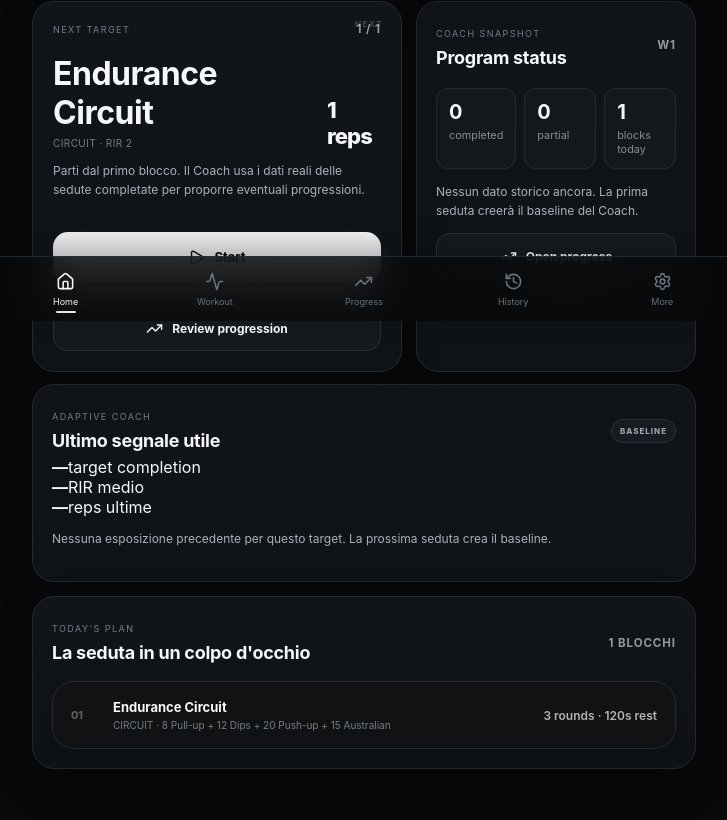
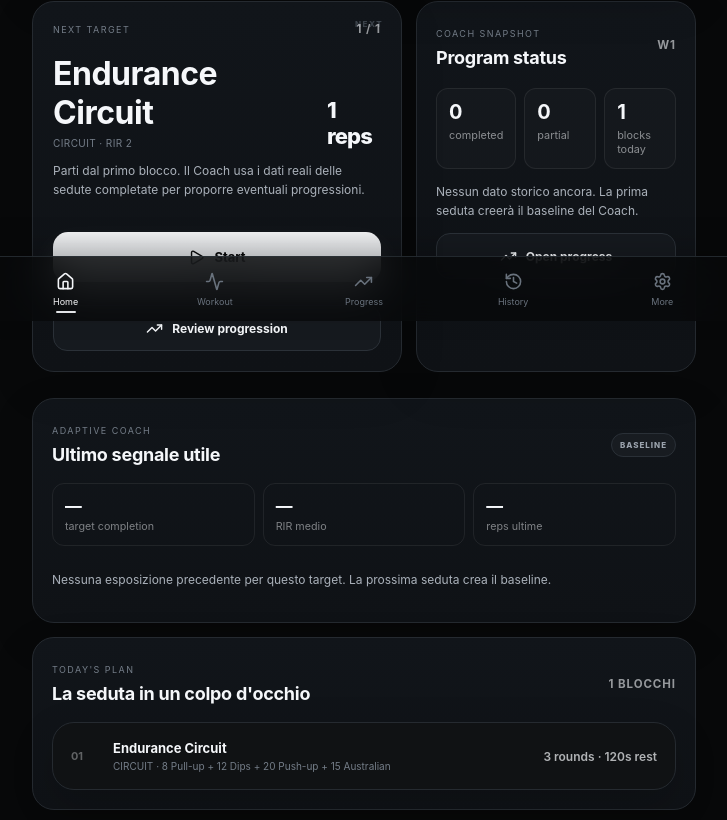
Before and after one commit to GunterXII/calisthenics-coach-v30, a React (Vite) app: page / in a window 1280 px wide. Shown: the part 479-1299 px from the top of the page, without its empty margins (276-1003 px from the left). Built offline with nearby package versions, Linux system fonts and the light colour scheme.

Commit message:
feat: style adaptive coach and premium progress signals

```diff
--- a/src/styles.css
+++ b/src/styles.css
@@ -179,3 +179,26 @@ body:has(.workoutTop){background:radial-gradient(ellipse 100% 45% at 50% -8%,#1a
 .workoutActions{padding-bottom:max(12px,env(safe-area-inset-bottom))}
 .workoutActions button{min-height:42px}
 @media(max-width:560px){.liveRail{margin-bottom:9px}.coachLiveNote{margin-bottom:9px}.workoutTop{top:-1px}.targetBig{font-size:3.6rem}}
+
+/* Adaptive Coach + Premium Progress Signals */
+.adaptiveCoachCard{margin-top:14px;display:grid;gap:12px}
+.adaptiveCoachCard small{font-size:.68rem;opacity:.45}
+.adaptiveMetricRow{display:grid;grid-template-columns:repeat(3,1fr);gap:8px}
+.adaptiveMetricRow>div{padding:12px;border:1px solid var(--border,rgba(255,255,255,.07));border-radius:12px}
+.adaptiveMetricRow b,.adaptiveMetricRow span{display:block}
+.adaptiveMetricRow b{font-size:1.05rem;font-variant-numeric:tabular-nums}
+.adaptiveMetricRow span{margin-top:4px;font-size:.67rem;opacity:.48}
+.premiumSignalGrid{display:grid;grid-template-columns:1fr 1fr;gap:14px;margin-bottom:14px}
+.premiumMiniCard{padding:17px;border:1px solid var(--border,rgba(255,255,255,.08));border-radius:15px;background:rgba(255,255,255,.018)}
+.premiumMiniCard>h3{margin:4px 0 12px}
+.premiumMiniCard>p{margin:0;font-size:.78rem;line-height:1.5;opacity:.56}
+.prList{display:grid}
+.prRow{display:flex;align-items:center;justify-content:space-between;padding:10px 0;border-top:1px solid rgba(255,255,255,.055)}
+.prRow:first-child{border-top:0}
+.prRow>div{display:grid;gap:3px}.prRow span{font-size:.67rem;opacity:.45}
+.prRow strong{font-size:1.2rem;font-variant-numeric:tabular-nums}
+.testCompareList{display:grid;grid-template-columns:repeat(2,1fr);gap:7px}
+.testCompareList>div{display:grid;grid-template-columns:1fr auto auto;align-items:center;gap:8px;padding:10px;border:1px solid rgba(255,255,255,.055);border-radius:10px}
+.testCompareList span{font-size:.7rem;opacity:.55}.testCompareList b{font-size:1rem}.testCompareList em{font-size:.68rem;font-style:normal;opacity:.55}
+@media(max-width:760px){.premiumSignalGrid{grid-template-columns:1fr}}
+@media(max-width:480px){.adaptiveMetricRow{gap:6px}.adaptiveMetricRow>div{padding:10px 8px}.testCompareList{grid-template-columns:1fr}}
```
